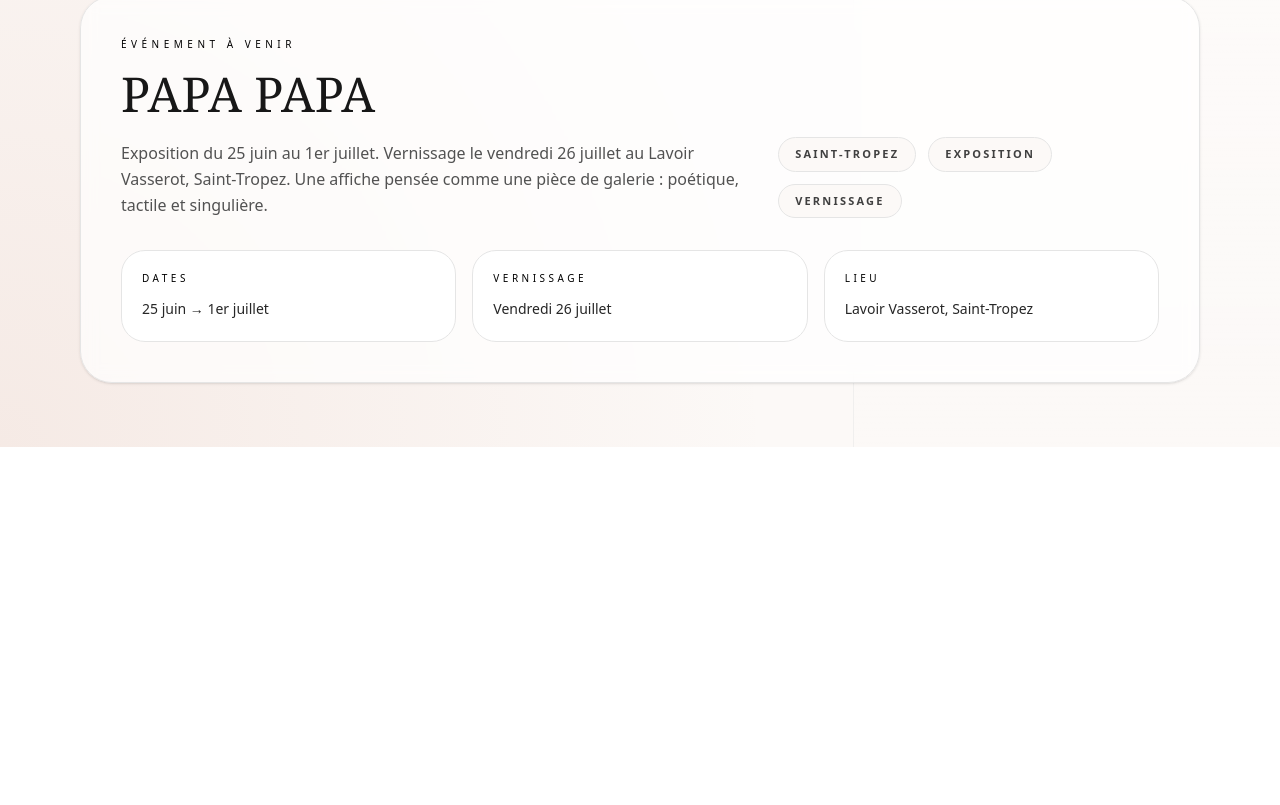
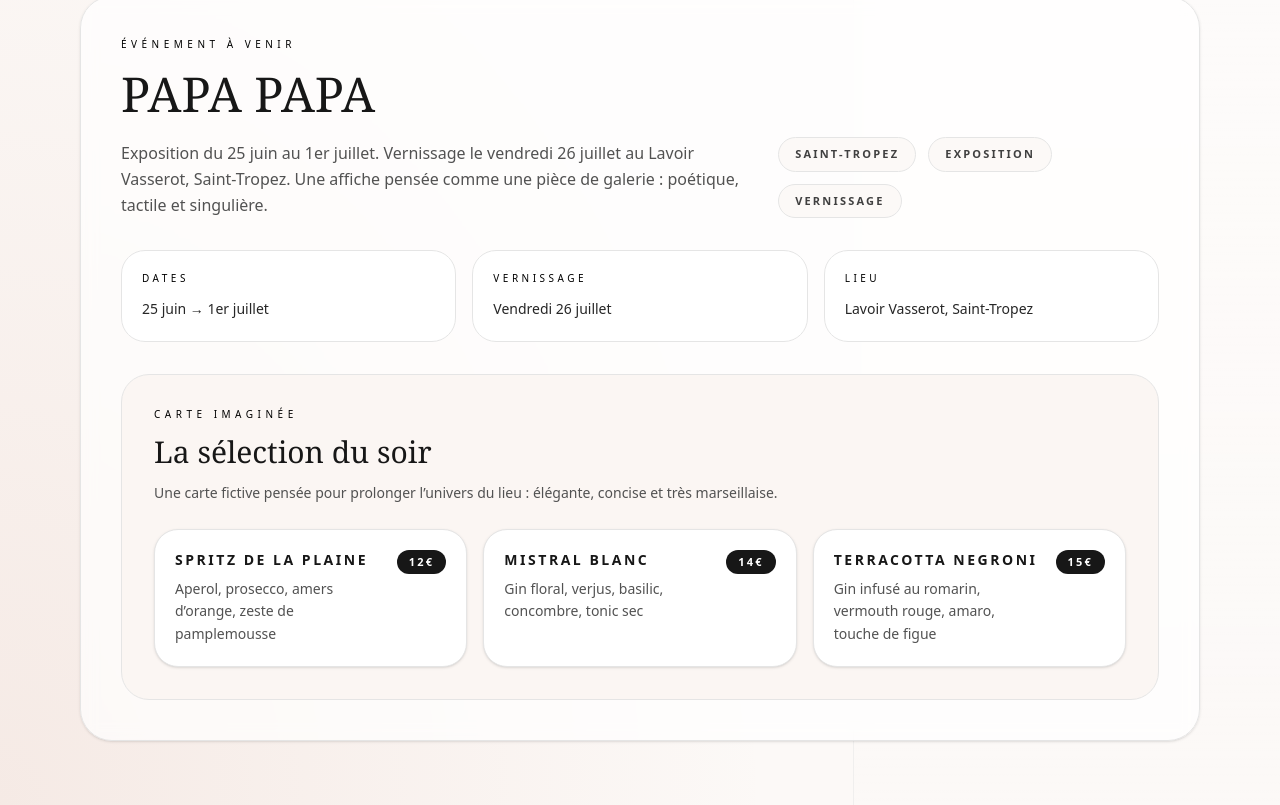
Before and after one commit to Antoinecarle/platform-le-culti-marseille, a Next.js app: page / in a window 1280 px wide. Shown: the part 882-1687 px from the top of the page. Before the commit the page ends 1329 px from the top, so only its background shows below. Built offline with nearby package versions, Linux system fonts and the light colour scheme.

Commit message:
feat: deploy le-culti-marseille (1 files)

```diff
--- a/src/app/page.tsx
+++ b/src/app/page.tsx
@@ -97,6 +97,32 @@ export default function Home() {
               </div>
             ))}
           </div>
+
+          <div className="mt-8 rounded-[28px] border border-neutral-200 bg-[#fbf6f3] p-6 lg:p-8">
+            <p className="text-[10px] uppercase tracking-[0.45em] text-mauve-600">Carte imaginée</p>
+            <h4 className="mt-3 font-serif text-3xl text-neutral-900">La sélection du soir</h4>
+            <p className="mt-3 max-w-2xl text-sm leading-relaxed text-neutral-600">
+              Une carte fictive pensée pour prolonger l’univers du lieu : élégante, concise et très marseillaise.
+            </p>
+
+            <div className="mt-6 grid gap-4 md:grid-cols-3">
+              {[
+                { name: 'Spritz de la Plaine', desc: 'Aperol, prosecco, amers d’orange, zeste de pamplemousse', price: '12€' },
+                { name: 'Mistral Blanc', desc: 'Gin floral, verjus, basilic, concombre, tonic sec', price: '14€' },
+                { name: 'Terracotta Negroni', desc: 'Gin infusé au romarin, vermouth rouge, amaro, touche de figue', price: '15€' },
+              ].map((item) => (
+                <div key={item.name} className="rounded-3xl border border-neutral-200 bg-white p-5 shadow-sm">
+                  <div className="flex items-start justify-between gap-3">
+                    <div>
+                      <p className="text-sm font-semibold uppercase tracking-[0.18em] text-neutral-900">{item.name}</p>
+                      <p className="mt-2 text-sm leading-relaxed text-neutral-600">{item.desc}</p>
+                    </div>
+                    <span className="rounded-full bg-neutral-900 px-3 py-1 text-[11px] font-bold uppercase tracking-[0.2em] text-white">{item.price}</span>
+                  </div>
+                </div>
+              ))}
+            </div>
+          </div>
         </section>
       </div>
     </section>
```
